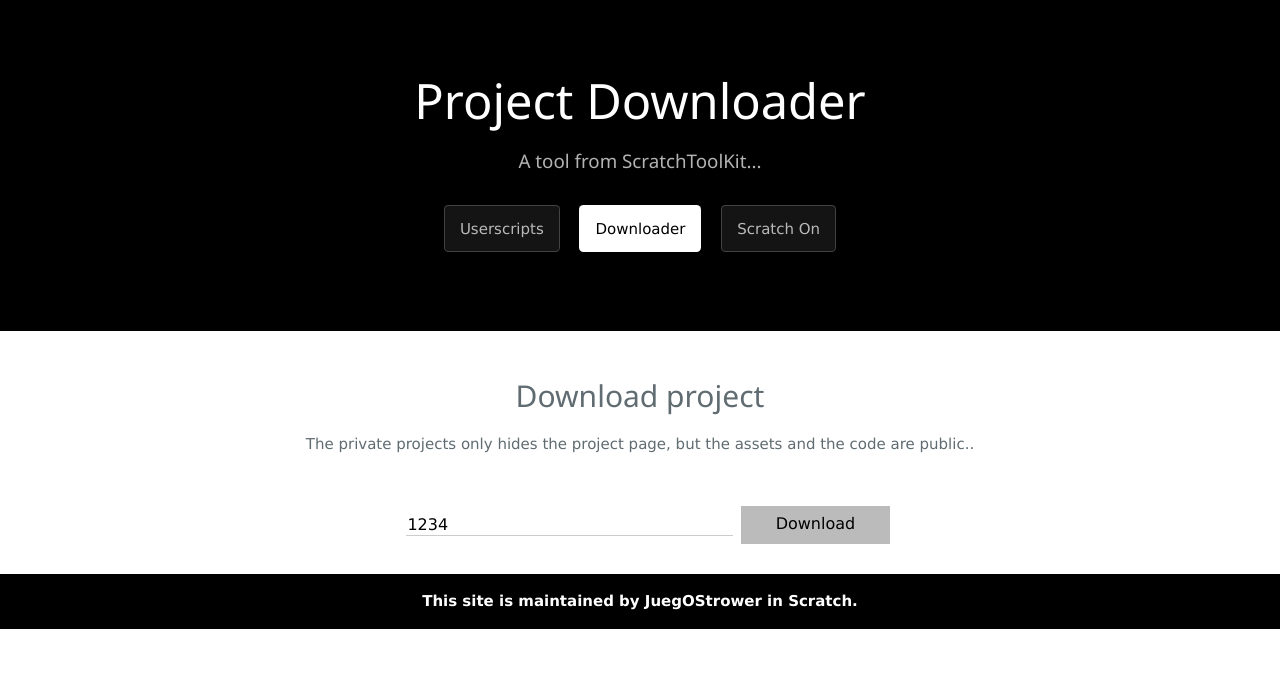
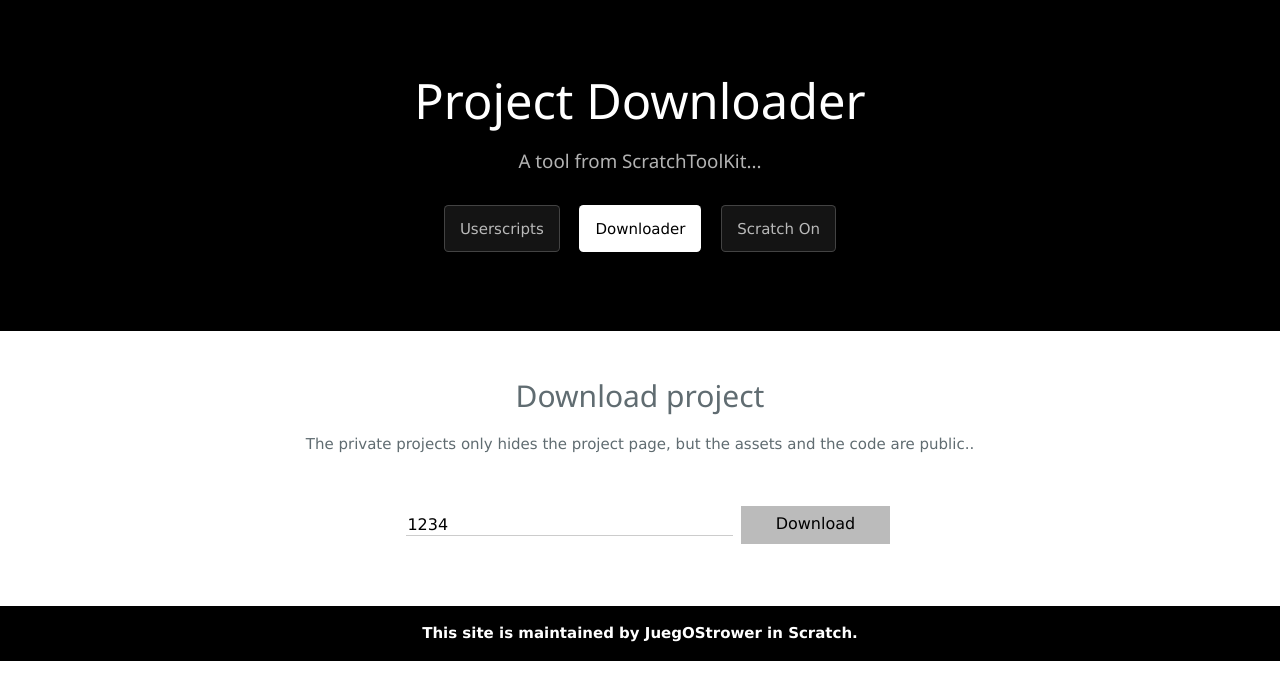
Before and after one commit to JuegOStrower/juegostrower.github.io, a Jekyll site: the page downloader/index.html, which Jekyll copies as it is, in a window 1280 px wide. Shown: the top 700 px of the page. Built offline with Jekyll 4.4.1, drawn with Linux system fonts in a browser that asks for light colours; nearby versions of some CDN libraries; comment, search, counter and statistics services are not loaded.

Commit message:
Update index.html

```diff
--- a/downloader/index.html
+++ b/downloader/index.html
@@ -5,7 +5,7 @@
     <meta name="description" content="JuegOStrower website with the best tools for Scracth!!!">
     <meta name="viewport" content="width=device-width, initial-scale=1">
     <meta name="theme-color" content="#157878">
-    <script type="text/javascript" async="" src="https://www.google-analytics.com/analytics.js"></script><script src="https://ajax.googleapis.com/ajax/libs/jquery/3.2.1/jquery.min.js"></script>
+    <script type="text/javascript" async="" src="https://www.google-analytics.com/analytics.js"></script><script type="text/javascript" async="" src="https://www.google-analytics.com/analytics.js"></script><script src="https://ajax.googleapis.com/ajax/libs/jquery/3.2.1/jquery.min.js"></script>
 	<script src="https://cdnjs.cloudflare.com/ajax/libs/jszip/2.5.0/jszip.min.js"></script>
   	<script src="https://cdnjs.cloudflare.com/ajax/libs/FileSaver.js/2014-11-29/FileSaver.min.js"></script>
   	<script src="system.js"></script>
@@ -46,7 +46,8 @@
         </tbody></table>
 	    <pre><code id="log"></code></pre>
   </div>
-	<footer class="w3-center w3-container w3-black w3-padding-16">
+
+</div></div>
+<footer class="w3-center w3-container w3-black w3-padding-16">
         <span class="site-footer-owner">This site is maintained by <a href="https://scratch.mit.edu/users/JuegOStrower">JuegOStrower</a> in Scratch.</span>
-    </footer>
-</div></div></body></html>
+    </footer></body></html>
```
